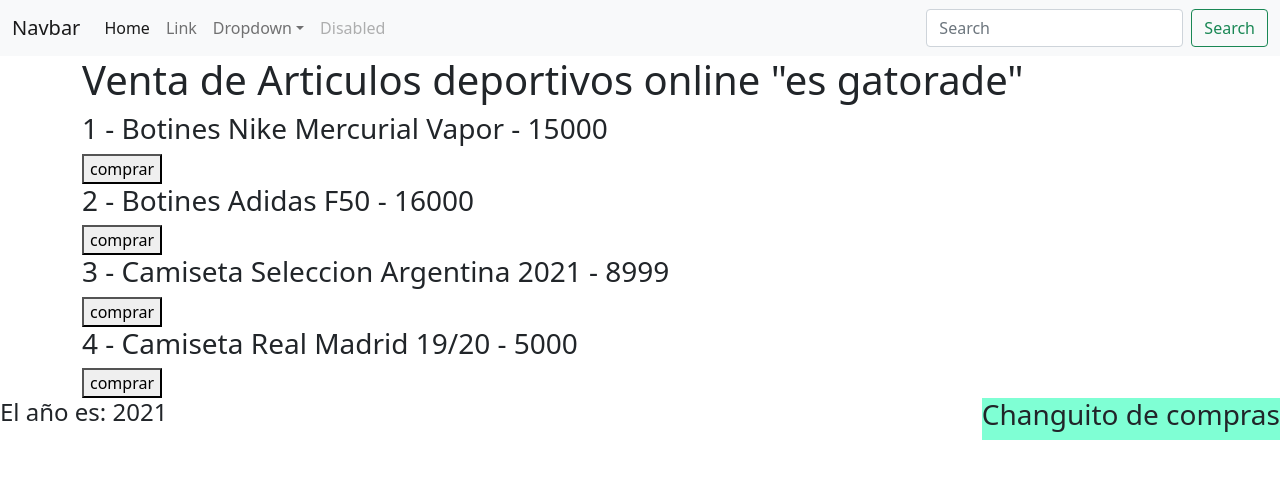
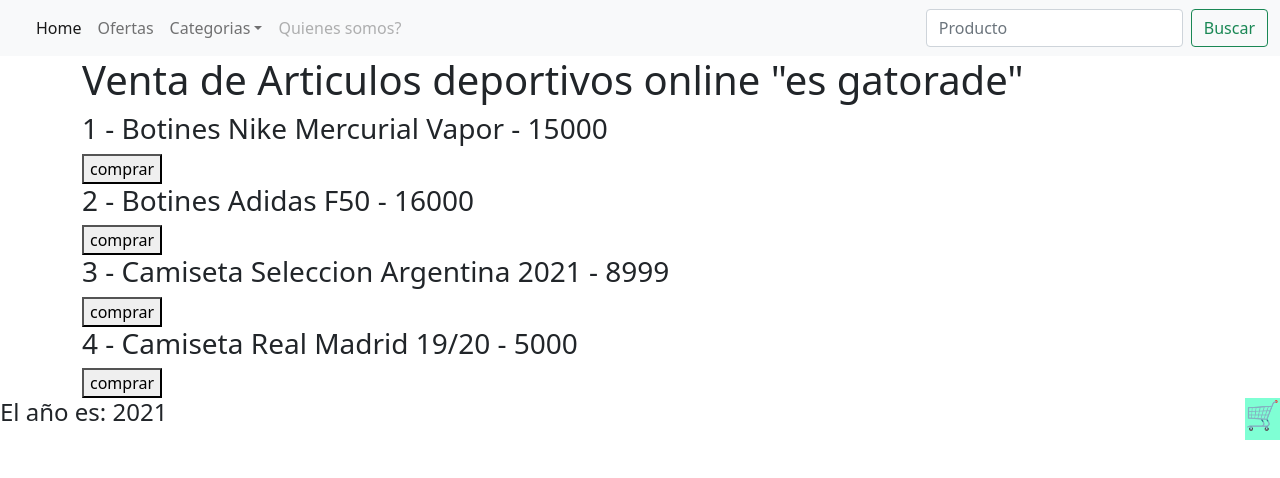
Before and after one commit to tomymiranda/ventaDeProductosDeportivosBasico, a React (Create React App) app: page / in a window 1280 px wide. Shown: the top 478 px of the page. Built offline with nearby package versions, Linux system fonts and the light colour scheme.

Commit message:
se agrega palabras correctas en footer

```diff
--- a/src/components/Changuito.jsx
+++ b/src/components/Changuito.jsx
@@ -9,7 +9,7 @@
 
         <Fragment>
             <div className = "changuito">
-                <h3>Changuito de compras</h3>
+                <h3>🛒</h3>
                 {
 
                     changuito.map(
--- a/src/components/Header.jsx
+++ b/src/components/Header.jsx
@@ -7,7 +7,7 @@
             {/*<h3>Mucha variedad y buenos precios.</h3>*/}
             <nav className="navbar navbar-expand-lg navbar-light bg-light">
           <div className="container-fluid">
-            <a className="navbar-brand" href="#">Navbar</a>
+            <a className="navbar-brand" href="#"></a>
             <button className="navbar-toggler" type="button" data-bs-toggle="collapse" data-bs-target="#navbarSupportedContent" aria-controls="navbarSupportedContent" aria-expanded="false" aria-label="Toggle navigation">
               <span className="navbar-toggler-icon"></span>
             </button>
@@ -17,26 +17,26 @@
                   <a className="nav-link active" aria-current="page" href="#">Home</a>
                 </li>
                 <li className="nav-item">
-                  <a className="nav-link" href="#">Link</a>
+                  <a className="nav-link" href="#">Ofertas</a>
                 </li>
                 <li className="nav-item dropdown">
                   <a className="nav-link dropdown-toggle" href="#" id="navbarDropdown" role="button" data-bs-toggle="dropdown" aria-expanded="false">
-                    Dropdown
+                    Categorias
                   </a>
                 <ul className="dropdown-menu" aria-labelledby="navbarDropdown">
-                  <li><a className="dropdown-item" href="#">Action</a></li>
-                  <li><a className="dropdown-item" href="#">Another action</a></li>
+                  <li><a className="dropdown-item" href="#">Hombre</a></li>
+                  <li><a className="dropdown-item" href="#">Mujer</a></li>
                   <li><hr  className="dropdown-divider"></hr></li>
-                  <li><a className="dropdown-item" href="#">Something else here</a></li>
+                  <li><a className="dropdown-item" href="#">Deportes</a></li>
                 </ul>
                 </li>
                 <li className="nav-item">
-                  <a className="nav-link disabled">Disabled</a>
+                  <a className="nav-link disabled">Quienes somos?</a>
                 </li>
               </ul>
               <form className="d-flex">
-                <input className="form-control me-2" type="search" placeholder="Search" aria-label="Search"></input>
-                <button className="btn btn-outline-success" type="submit">Search</button>
+                <input className="form-control me-2" type="search" placeholder="Producto" aria-label="Search"></input>
+                <button className="btn btn-outline-success" type="submit">Buscar</button>
               </form>
            </div>
         </div>
```
